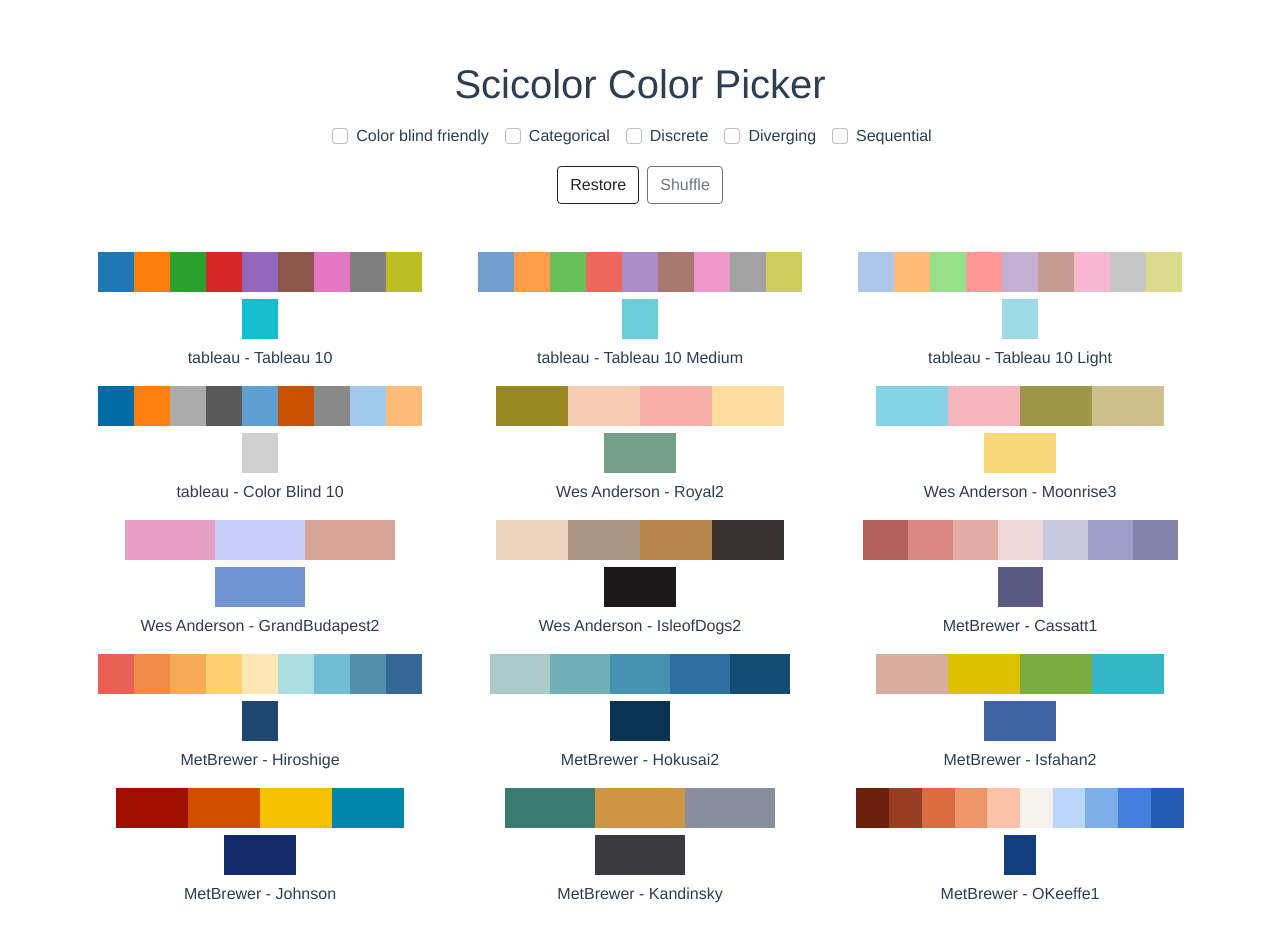
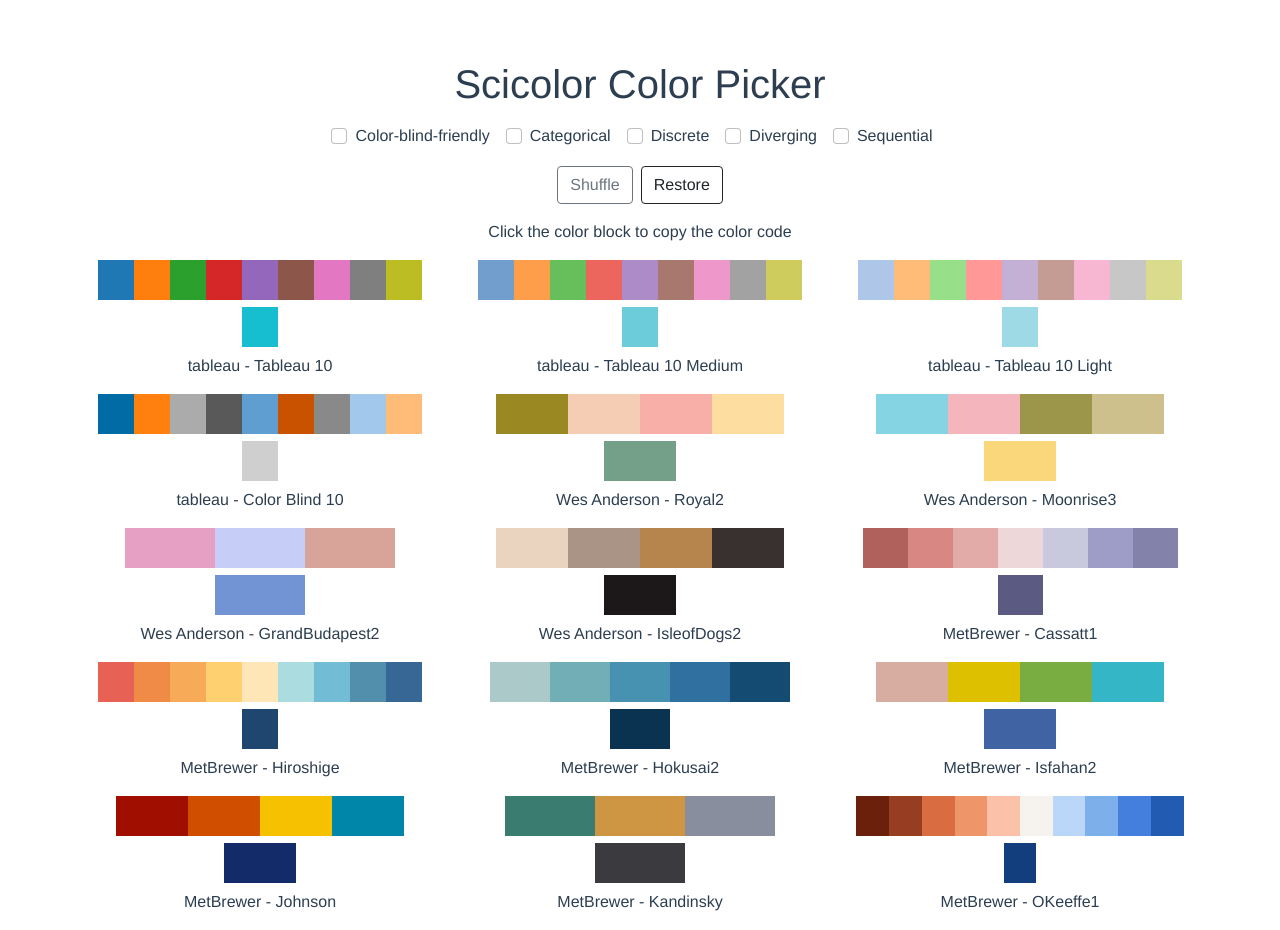
Before and after one commit to yang3kc/scicolor, a Vue app in the folder pages/: page / in a window 1280 px wide. Built offline with nearby package versions, Linux system fonts and the light colour scheme.

Commit message:
add: better visual guide

```diff
--- a/pages/src/components/ColorPicker.vue
+++ b/pages/src/components/ColorPicker.vue
@@ -1,7 +1,7 @@
 <template>
   <div class="container">
     <h1 class="mb-3">Scicolor Color Picker</h1>
-    <div class="mb-5">
+    <div class="mb-3">
         <b-form-group class="mb-3">
           <b-form-checkbox-group
             v-model="filterSelected"
@@ -9,15 +9,18 @@
             plain
             @change="filterColorList"
           >
-            <b-form-checkbox value="color_blind_friendly" inline>Color blind friendly</b-form-checkbox>
+            <b-form-checkbox value="color_blind_friendly" inline>Color-blind-friendly</b-form-checkbox>
             <b-form-checkbox value="categorical" inline>Categorical</b-form-checkbox>
             <b-form-checkbox value="discrete">Discrete</b-form-checkbox>
             <b-form-checkbox value="diverging">Diverging</b-form-checkbox>
             <b-form-checkbox value="sequential">Sequential</b-form-checkbox>
           </b-form-checkbox-group>
       </b-form-group>
+      <b-button @click="shuffleColorList()" class="mx-1" variant="outline-secondary">Shuffle</b-button>
       <b-button @click="restoreColorList()" class="mx-1" variant="outline-dark">Restore</b-button>
-      <b-button @click="shuffleColorList()" class="mx-1" variant="outline-secondary">Shuffle</b-button>
+    </div>
+    <div>
+      <p>Click the color block to copy the color code</p>
     </div>
     <div>
       <b-row v-for="(row, row_index) in colorsToShowChunks" :key="row_index">
```
